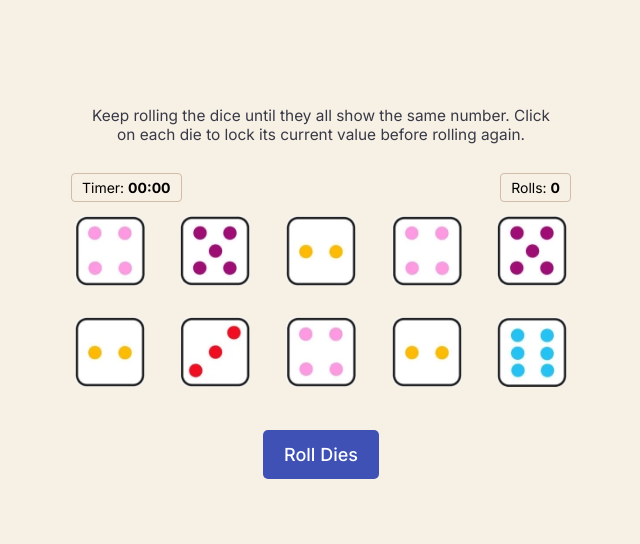
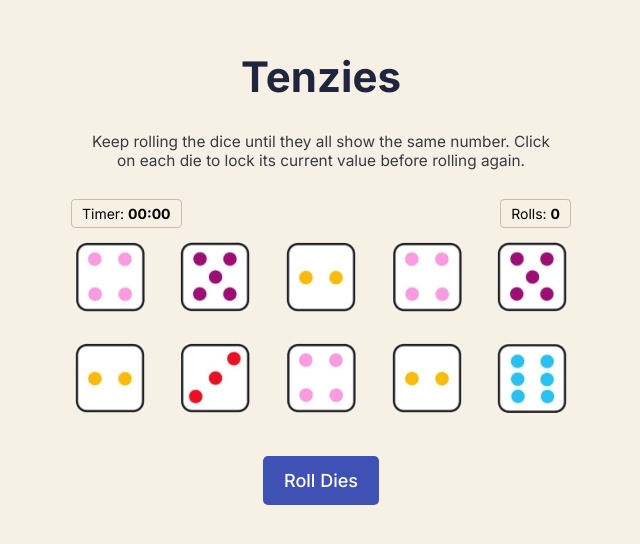
Before and after one commit to udayakumar-uk/tenzies, a React (Create React App) app: page / in a window 1280 px wide. Shown: the part 122-666 px from the top of the page, without its empty margins (319-959 px from the left). Built offline with nearby package versions, Linux system fonts and the light colour scheme.

Commit message:
text changes

```diff
--- a/src/App.css
+++ b/src/App.css
@@ -79,6 +79,7 @@ html, body {
   font-size: 3rem;
   text-align: center;
   margin-top: 0;
+  margin-bottom: 1rem;
   color: #20253f;
 }
 
--- a/src/App.js
+++ b/src/App.js
@@ -2,7 +2,6 @@ import React, {useEffect, useState} from "react";
 import Dies from './Dies'
 import Confetti from 'react-confetti';
 import './App.css';
-import WonBg from './img/won-bg.gif'
 
 export default function App(){
 
@@ -82,6 +81,7 @@ export default function App(){
 
     return(
         <div className="dies-wrapper">
+            <h3 className="win-title">Tenzies</h3>
             {finish && <Confetti />}
             {finish && <h3 className="win-title">🎉 You win! 🎉</h3>}
             {!finish && <p className="win-content">Keep rolling the dice until they all show the same number. Click on each die to lock its current value before rolling again.</p>}
```
